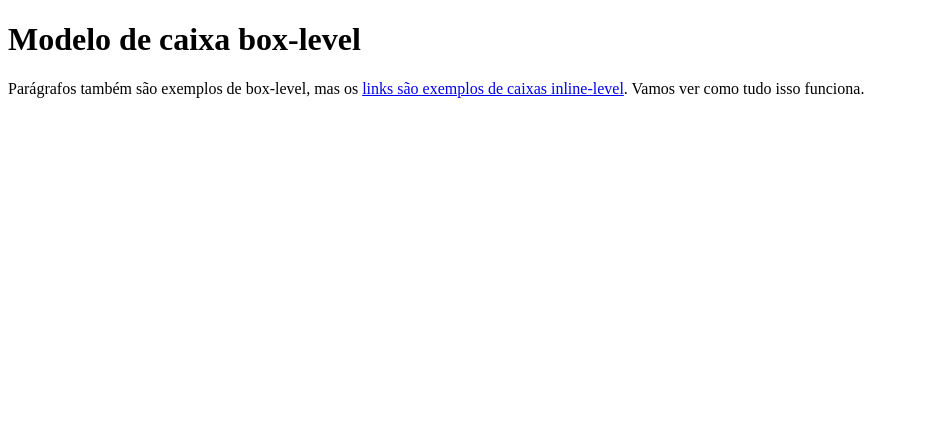
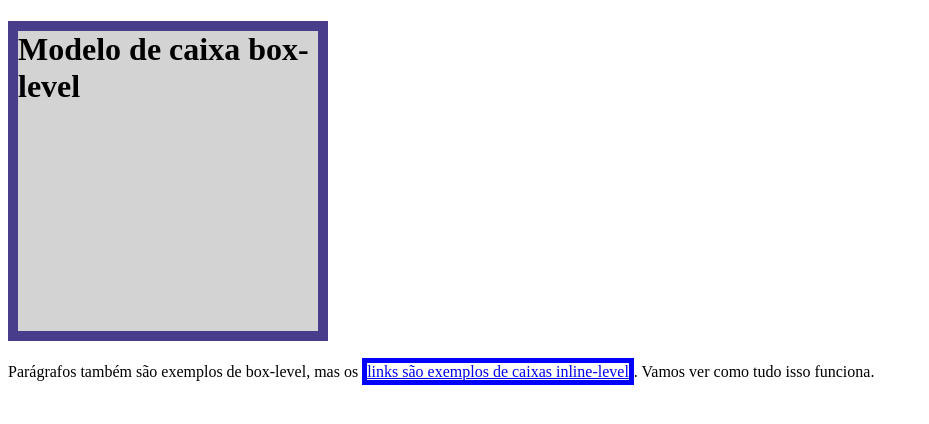
Before and after one commit to henriquedev3/html-css, a plain HTML site: page exercicios/ex021/caixa01.html in a window 1280 px wide. Shown: the whole page, without its empty margins (0-929 px from the left). Drawn offline with Linux system fonts and the light colour scheme.

Commit message:
exercício-caixa

```diff
--- a/exercicios/ex021/caixa01.html
+++ b/exercicios/ex021/caixa01.html
@@ -4,6 +4,22 @@
     <meta charset="UTF-8">
     <meta name="viewport" content="width=device-width, initial-scale=1.0">
     <title>Modelo de Caixas</title>
+    <style>
+        h1{
+            background-color: lightgray;
+            height: 300px;
+            width: 300px;
+            border-width: 10px;
+            border-style: solid;
+            border-color: darkslateblue;
+        }
+
+        a{
+            border-width: 5px;
+            border-style: solid;
+            border-color: blue;
+        }
+    </style>
 </head>
 <body>
     <h1>Modelo de caixa box-level</h1>
```
